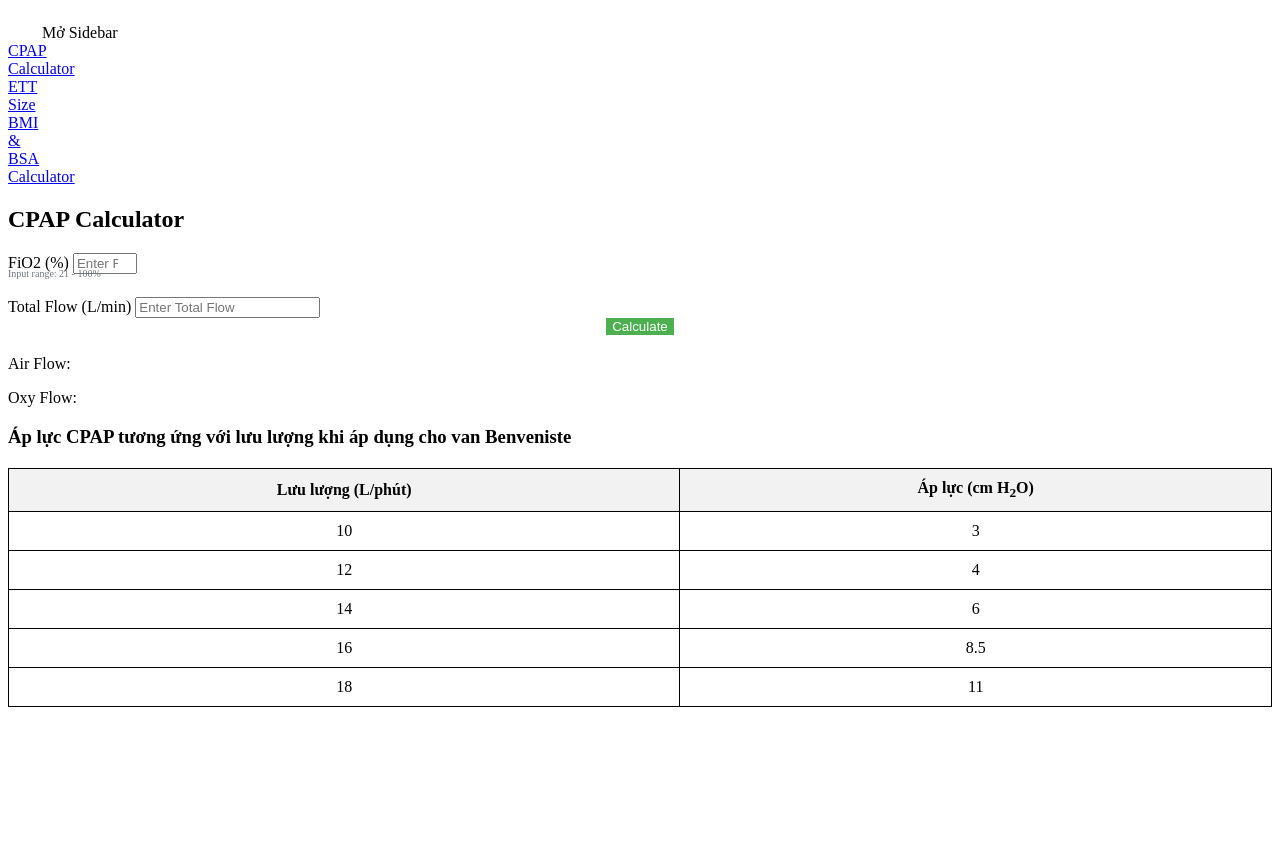
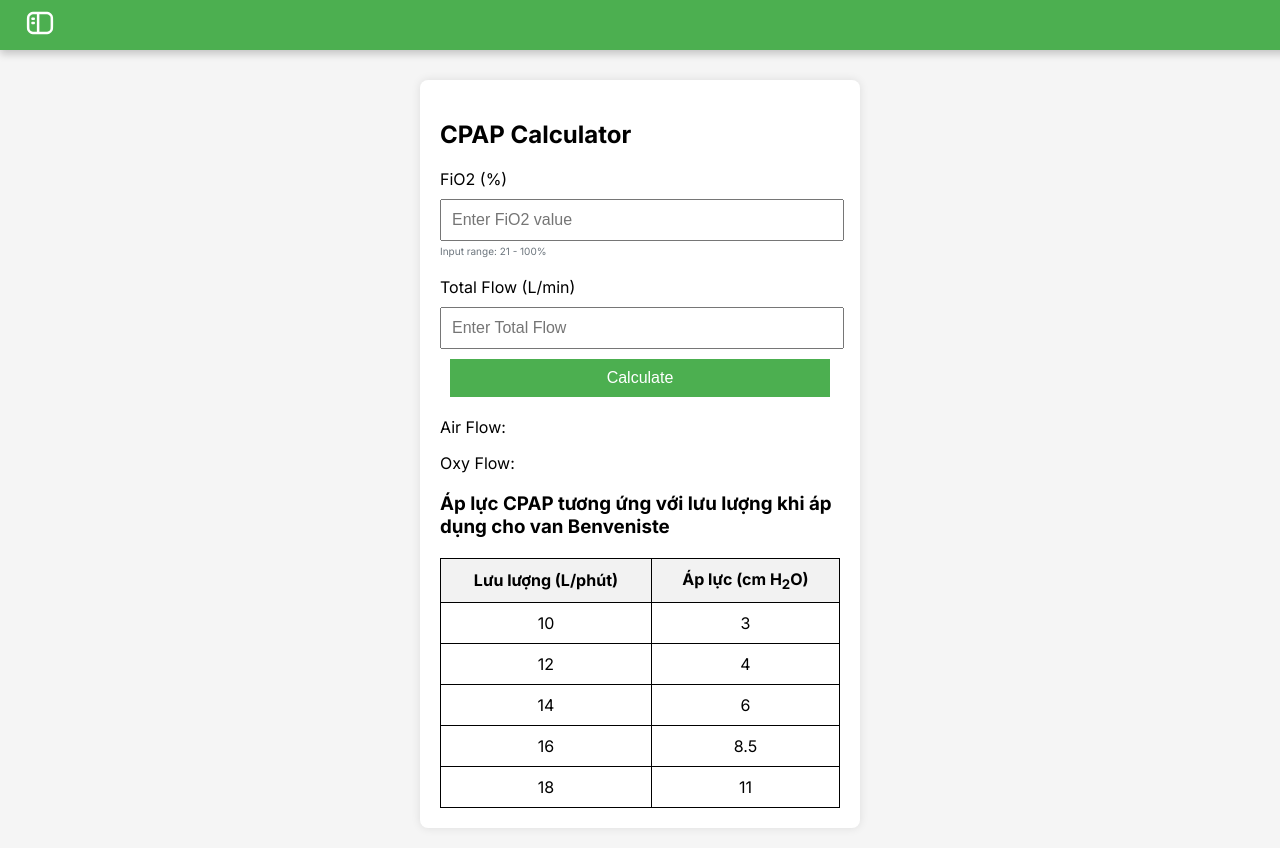
Before and after one commit to taichi98/medCalc, a PHP site: page / in a window 1280 px wide. Before the commit the page ends 707 px from the top, so only its background shows below. Run offline with PHP 8.4, Linux system fonts and the light colour scheme.

Commit message:
Update style.css

```diff
--- a/style.css
+++ b/style.css
@@ -1,3 +1,134 @@
+
+        body {
+            font-family: 'Inter', sans-serif;
+            margin: 0;
+            padding: 0;
+            background-color: #f5f5f5;
+	}
+        .header {
+            position: fixed;
+            top: 0;
+            width: 100%;
+            height: 50px;
+            background-color: #4CAF50;
+            display: flex;
+            align-items: center;
+            justify-content: flex-start;
+            padding-left: 20px;
+            z-index: 100;
+            box-shadow: 0px 4px 8px rgba(0, 0, 0, 0.2);
+        }
+
+	.icon-container {
+		display: inline-block;
+		padding: 5px;
+		cursor: pointer;
+		position: relative;
+	}
+	.icon-container:hover {
+		border: 0px solid rgba(0, 0, 0, 0.2);
+		border-radius: 6px; /* Bo tròn góc */
+		background-color: rgba(0, 0, 0, 0.05);
+	}
+        .header-icon {
+            width: 30px;
+            height: 30px;
+        }
+        .tooltip-text {
+            visibility: hidden;
+            width: 100px;
+            background-color: black;
+            color: #fff;
+            text-align: center;
+            border-radius: 5px;
+            padding: 5px;
+            position: absolute;
+            z-index: 1;
+            top: 125%;
+            left: 130%;
+            transform: translateX(-50%);
+            opacity: 0;
+            transition: opacity 0.3s;
+        }
+
+	/* Khi sidebar mở, tooltip hiển thị bên phải */
+	.sidebar-open .tooltip-text {
+		top: 50%;
+		left: 110%;  /* Hiển thị về bên phải */
+		transform: translateY(-50%);
+	}
+
+        .icon-container:hover .tooltip-text {
+            visibility: visible;
+            opacity: 1;
+        }
+        #main {
+            margin-top: 60px;
+            transition: margin-left 0.5s;
+            padding: 20px;
+        }
+        .sidebar {
+            height: calc(100% - 50px); /* Sidebar starts below the header */
+            width: 0;
+            position: fixed;
+            top: 50px; /* Adjust top to start below header */
+            left: 0;
+            background-color: #111;
+            overflow-x: hidden;
+            transition: 0.5s;
+            padding-top: 20px;
+            z-index: 200;
+        }
+        .sidebar a {
+            padding: 10px 15px;
+            text-decoration: none;
+            font-size: 18px;
+            color: white;
+            display: block;
+            transition: 0.3s;
+        }
+        .sidebar a:hover {
+            background-color: #575757;
+        }
+
+        .sidebar a.selected {
+           background-color: #6A9C89;
+           color: white;
+           font-weight: bold;
+        }
+
+        .close-btn:hover {
+            color: red;
+        }
+        .container {
+            max-width: 400px;
+            margin: auto;
+            padding: 20px;
+            background-color: white;
+            border-radius: 8px;
+            box-shadow: 0 0 10px rgba(0, 0, 0, 0.1);
+        }
+       .container_of_ett {
+	    display: flex;
+	    justify-content: center;
+	    align-items: flex-start;
+	    gap: 20px;
+	    margin: 0 auto;
+	    max-width: 1200px; /* Giới hạn độ rộng */
+	    padding: 20px;
+	}
+	.description-box {
+	    max-width: 700px;
+	    flex: 1;
+	    background-color: #f8f9fa;
+	    padding: 20px;
+	    border-radius: 10px;
+	    box-shadow: 0 0 10px rgba(0, 0, 0, 0.1);
+            line-height: 1.6; /* Dãn cách dòng */
+	    text-align: justify;
+	  }
+
+	.calculation-box {
 	    max-width: 350px;
 	    flex: 1;
 	    background-color: #ffffff;
@@ -13,7 +144,6 @@
             margin: 10px 0;
             font-size: 16px;
         }
-
         button {
             background-color: #4CAF50;
             color: white;
@@ -22,20 +152,16 @@
             display: block;
             margin: 0 auto;
         }
-
         button:hover {
             background-color: #45a049;
         }
-
         .result {
             margin-top: 20px;
         }
-
         .warning {
             color: red;
             font-weight: bold;
         }
-
         table {
             margin-top: 20px;
             width: 100%;
@@ -43,16 +169,13 @@
             border-collapse: collapse;
             text-align: center;
         }
-
         table th, table td {
             border: 1px solid black;
             padding: 10px;
         }
-
         table th {
             background-color: #f2f2f2;
         }
-
 @media only screen and (max-width: 768px) {
    .overlay {
 	    position: fixed;
@@ -65,7 +188,6 @@
 	    display: none; /* Ban đầu không hiển thị */
 	    transition: 0.5s;
     }
-
 	.sidebar-open #myOverlay {
 	    display: block;
 	}
@@ -77,7 +199,6 @@
 	        left: -250px; /* Bắt đầu ẩn ở ngoài màn hình */
 	        transition: left 0.3s ease; /* Hiệu ứng trượt */
     	}
-
 	    body.sidebar-open .sidebar {
 	        left: 0; /* Trượt vào màn hình */
 	    }
@@ -89,16 +210,13 @@
       flex-direction: column;
       align-items: center;
     }
-
     .calculation-box {
       order: 1;
     }
-
     .description-box {
       order: 2;
     }
 }
-
 	/* Đối với màn hình lớn hơn, sidebar vẫn sẽ đẩy nội dung */
 	@media only screen and (min-width: 769px) {
 	    .sidebar {
```
